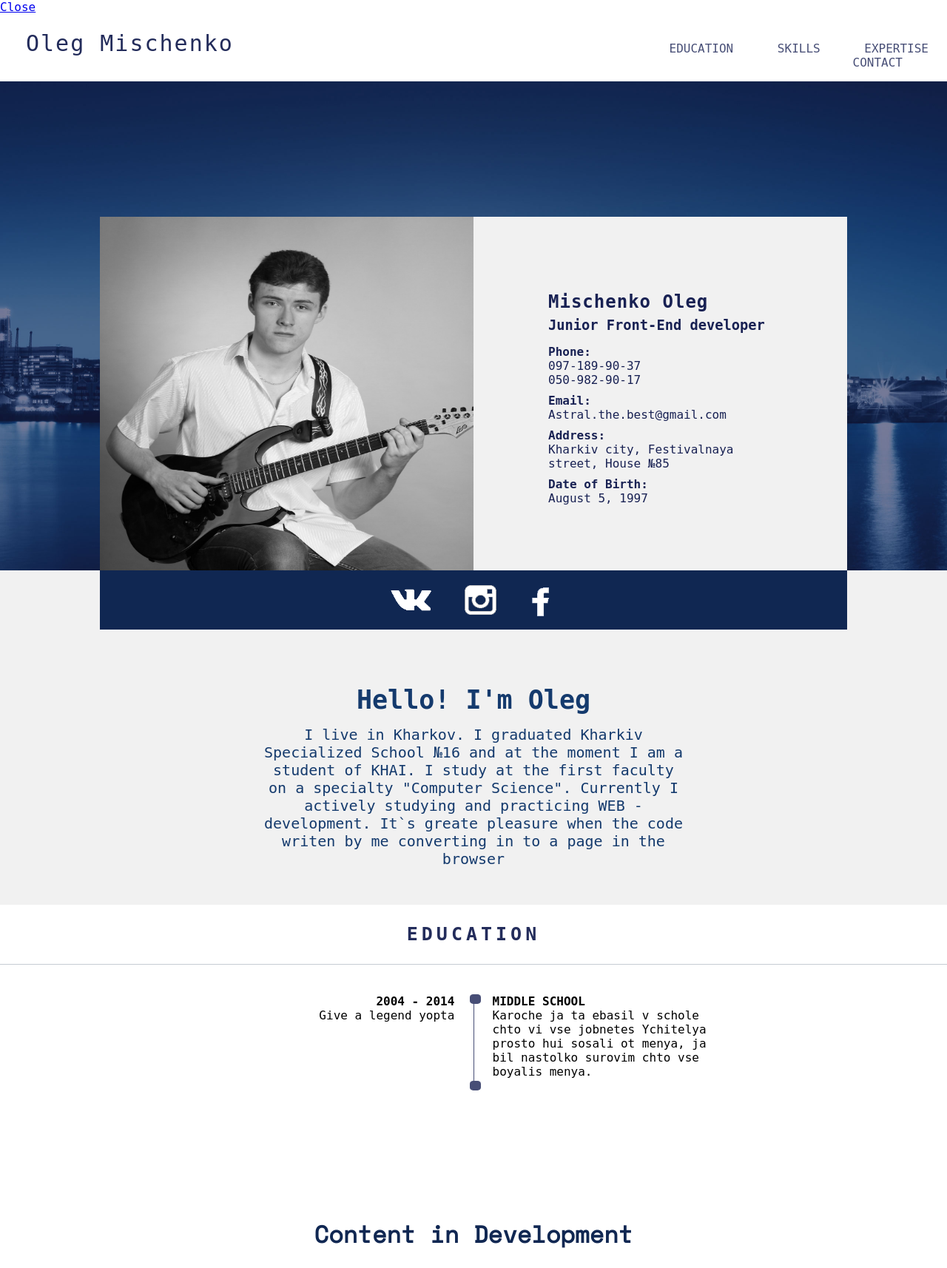
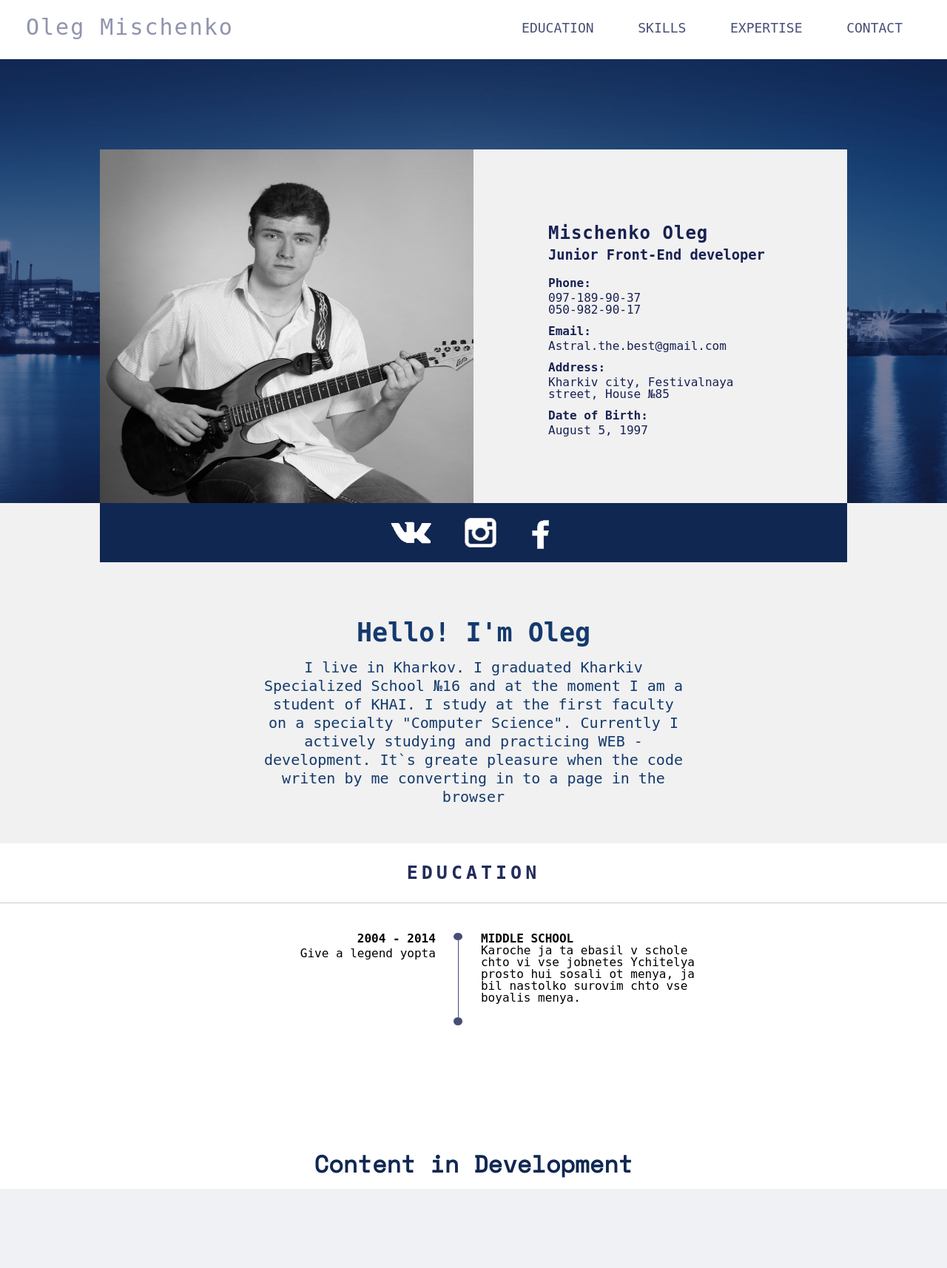
Before and after one commit to HolyAnger/TestRezume, a PHP site: page / in a window 1280 px wide. Shown: the whole page at 74% size. After the commit the page ends 1607 px from the top, so only its background shows below. Run offline with PHP 8.4, Linux system fonts and the light colour scheme.

Commit message:
Add files via upload

```diff
--- a/css/style.css
+++ b/css/style.css
@@ -1,54 +1,61 @@
 @import url('https://fonts.googleapis.com/css?family=Space+Mono');
 body{
-    font-family: 'SpaceMono', monospace;
+    font: 100%/1.5em 'SpaceMono', monospace;
+}
+.fixed {
+    position:fixed;
+    width:100%;
 }
 header{
     width: 100%;
-    min-height:90px;
+    min-height:80px;
     position: fixed;
     background-color: #fff;
     z-index: 1;
 
 }
 #myName {
-    margin:22px 0 22px 35px;
+    padding:25px 0 22px 35px;
     letter-spacing: 2px;
-    font-size: 30px;
+    font-size: 1.875em;
     color:#232C5B;
     display: inline-block;
     transition: opacity .4s ease 0s;
     width:40%;
+    box-sizing: border-box;
 
 }
 #myName:hover, nav ul li:hover {
     opacity: .5;
 }
 
-nav {
-    display: inline-block;
-    width:40%;
+#main_nav {
+    width:60%;
     float: right;
-    margin-top: 21px;
+    margin-top: 10px;
     text-align: right;
+    box-sizing: border-box;
 }
 
-nav ul {
-        list-style-type: none;
+#main_nav ul, #fade nav ul {
+    list-style-type: none;
     padding-left: 0;
     }
 
-nav ul li{
+#main_nav ul li, #fade nav ul li{
     display: inline;
     text-transform: uppercase;
     color: #474E76;
     padding: 0 25px;
     transition: opacity .4s ease 0s;
+    font-size: 1.125em;
+
 }
 
-nav ul li:first-child{
+#main_nav ul li:first-child{
     padding-left: 0;
 }
-nav ul li:last-child{
+#main_nav ul li:last-child{
     padding-right: 60px;
 }
 
@@ -159,6 +166,14 @@
         opacity:1;
     }
 }
+@keyframes rotate {
+    from{
+        transform: rotateX(0deg)
+    }
+    to{
+        transform: rotateX(180deg);
+    }
+}
 #information{
     width:60%;
     margin:20% auto;
@@ -167,10 +182,12 @@
 
 #information h3,h2, h4, h6, p{
     margin: 0;
+    line-height: 100%;
 }
 
 #information h4{
     margin-top: 9px;
+    line-height: 150%;
 }
 
 #link{
@@ -233,11 +250,13 @@
 }
 
 #greet p{
-    font-size: 20px;
+    font-size: 1.25em;
+    line-height: 1.25em;
+
 }
 
 #greet h4{
-    font-size: 35px;
+    font-size: 2.1875em;
     line-height: 70px;
 }
 
@@ -273,41 +292,93 @@
 
 .dateblock{
     text-align: right;
-    width:48%;
+    width:46%;
     float: left;
-    padding-right: 2%;
 }
 
 .about_education{
     text-align: left;
-    width:48%;
+    width:46%;
     float: left;
-    padding-left: 2%;
 }
 .about_education p{
     width:50%;
 }
-
+.about_education:after{
+    content: '';
+    clear: both;
+}
 .line{
-    position: absolute;
+   float: left;
     left:48%;
     width:4%;
     height:100%;
+    padding: 0 5px;
 }
 .line > span{
     display:block;
 }
 .line_height{
     height:80%;
-    text-align: center;
     width:1px;
     background-color: #474E76;
-    margin-left: 50%;
+    margin:0 auto;
+
 }
 .circle{
-    height:10%;
-    width:15px;
-    margin-left: 40%;
-    border-radius: 30%;
+    height:8%;
+    width:12px;
+    border-radius: 50%;
     background-color: #474E76;
+    margin:0 auto;
 }
+
+#open_menu{
+    background: url(../images/menu.png) no-repeat ;
+    background-size: contain;
+    margin-top: 10px;
+    width:50px;
+    height: 50px;
+    display: none;
+    z-index: 999;
+}
+
+#close_menu{
+    float: right;
+}
+#fade{
+    position: absolute;
+    background-color: white;
+    width: 100%;
+    height:100%;
+    z-index: 998;
+    display: none;
+}
+#fade nav ul li{
+    display: block;
+    text-align: center;
+    line-height: 45px;
+}
+
+#fade nav ul{
+    width:50%;
+    margin: 50% auto;
+}
+
+
+@media only screen and (max-width : 480px) {
+    #main_nav {
+        border-bottom: 0;
+    }
+
+    #main_nav ul {
+        display: none;
+        height: auto;
+    }
+
+    #main_nav a#open_menu {
+        display: inline-block;
+        width: 30%;
+        position: relative;
+    }
+}
```
